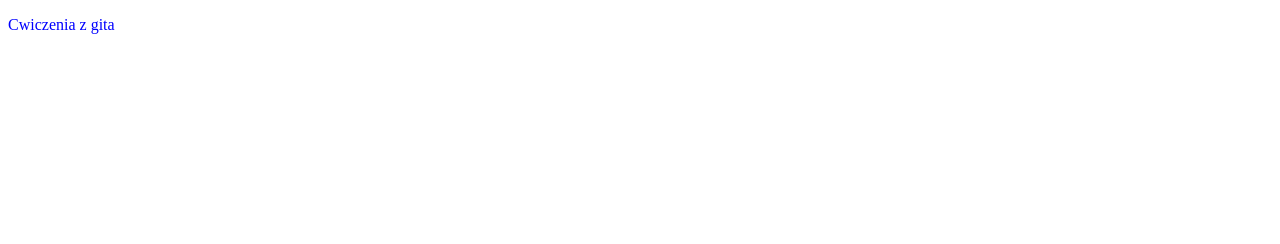
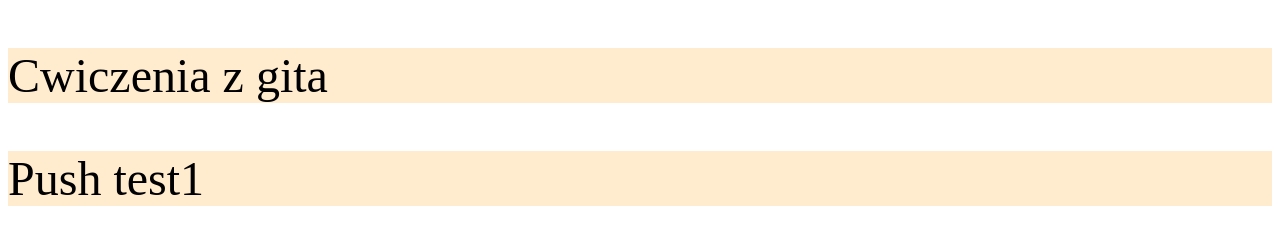
Before and after one commit to piotrwidziszewski/git_podstawy_A, a plain HTML site: page index.html in a window 1280 px wide. Drawn offline with Linux system fonts and the light colour scheme.

Commit message:
Changed_files_v1

```diff
--- a/index.html
+++ b/index.html
@@ -9,5 +9,6 @@
 </head>
 <body>
     <p> Cwiczenia z gita </p>
+    <p>Push test1</p>
 </body>
 </html>
--- a/style.css
+++ b/style.css
@@ -1,3 +1,5 @@
 p {
-    color: blue;
+    color: black;
+    background-color: blanchedalmond;
+    font-size: 3rem;
 }
```
